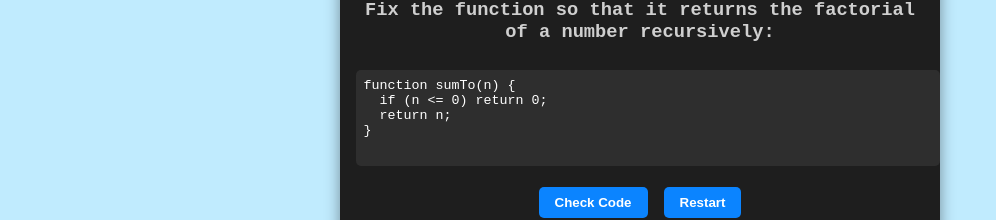
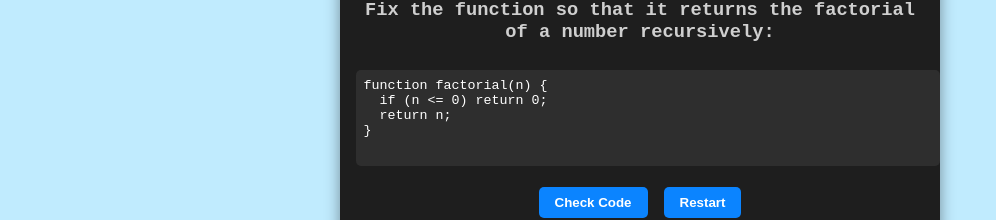
Before and after one commit to biancafrantz/MyWebsite, a React (Create React App) app: page / in a window 1280 px wide. Shown: the part 290-510 px from the top of the page, without its empty margins (0-996 px from the left). Built offline with nearby package versions, Linux system fonts and the light colour scheme; a web font is replaced by a local one.

Commit message:
Small update for about section

```diff
--- a/src/App.js
+++ b/src/App.js
@@ -60,14 +60,14 @@ function RotatingTitle() {
 }
 
 function PuzzleDemo() {
-  const initialCode = `function sumTo(n) {
+  const initialCode = `function factorial(n) {
   if (n <= 0) return 0;
   return n;
 }`;
 
-  const correctCode = `function sumTo(n) {
+  const correctCode = `function factorial(n) {
   if (n <= 0) return 0;
-  return n + sumTo(n - 1);
+  return n * factorial(n - 1);
 }`;
 
   const [code, setCode] = useState(initialCode);
@@ -78,7 +78,7 @@ function PuzzleDemo() {
   const runCode = () => {
     try {
       // eslint-disable-next-line no-eval
-      eval(code + '\nwindow.__testResult = sumTo(5);');
+      eval(code + '\nwindow.__testResult = factorial(5);');
       if (window.__testResult === 15) {
         const duration = ((performance.now() - startTime) / 1000).toFixed(2);
         setMessage(`You solved the puzzle in ${duration} seconds! 🎉`);
@@ -230,7 +230,7 @@ function App() {
         <h2>Meet Bianca</h2>
         <div className="about-content">
           <p>
-            I’m a recent Computer Science graduate from the University of Central FL with a strong foundation in full-stack development, AI integration, and system-level programming. I love transforming ideas into real, functional software that helps people in meaningful ways.
+            I’m a recent Computer Science graduate from the University of Central FL with a strong foundation in full-stack development, AI integration, and system-level programming. I am a puzzle lover and solving problems. I love transforming ideas into real, functional software that helps people in meaningful ways.
           </p>
           <p>
             I’m eager to broaden my experience and apply my skills in a software engineering role where I can contribute to building and improving impactful software. Through every project, I’ve learned the value of resilience, communication, and adaptability—and I’m excited to keep growing as a developer.
```
